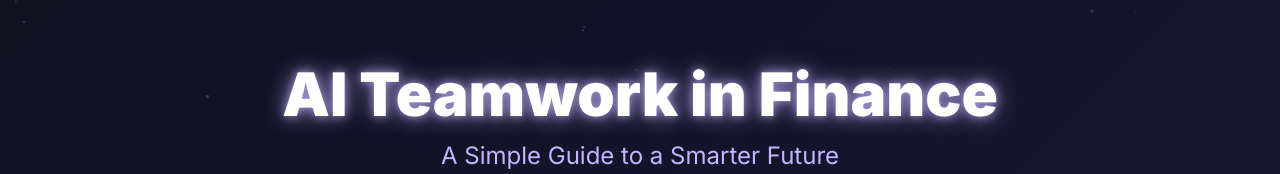
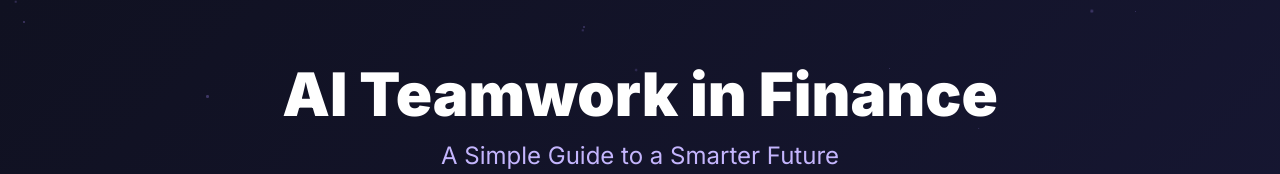
Before and after one commit to TarunAsrani/Multi-Agent-AI-Finance-Transformation-Platform, a plain HTML site: page index.html in a window 1280 px wide. Shown: the top 174 px of the page. Drawn offline with nearby package versions, Linux system fonts and the light colour scheme.

Commit message:
Add files via upload

```diff
--- a/index.html
+++ b/index.html
@@ -22,11 +22,8 @@
             transition: transform 0.3s ease, box-shadow 0.3s ease;
         }
         .glass-card:hover {
-            transform: translateY(-5px);
+            transform: translateY(-px);
             box-shadow: 0 0 25px rgba(167, 139, 250, 0.25);
-        }
-        .hero-glow {
-            text-shadow: 0 0 10px rgba(196, 181, 253, 0.7), 0 0 20px rgba(196, 181, 253, 0.5), 0 0 35px rgba(196, 181, 253, 0.3);
         }
         .stat-value {
             font-weight: 900;
@@ -115,7 +112,7 @@
 
         <!-- Header -->
         <header class="text-center mb-12 fade-in">
-            <h1 class="text-4xl md:text-6xl font-black text-white hero-glow">AI Teamwork in Finance</h1>
+            <h1 class="text-4xl md:text-6xl font-black text-white">AI Teamwork in Finance</h1>
             <p class="text-xl md:text-2xl mt-4 text-violet-300">A Simple Guide to a Smarter Future</p>
         </header>
 
```
